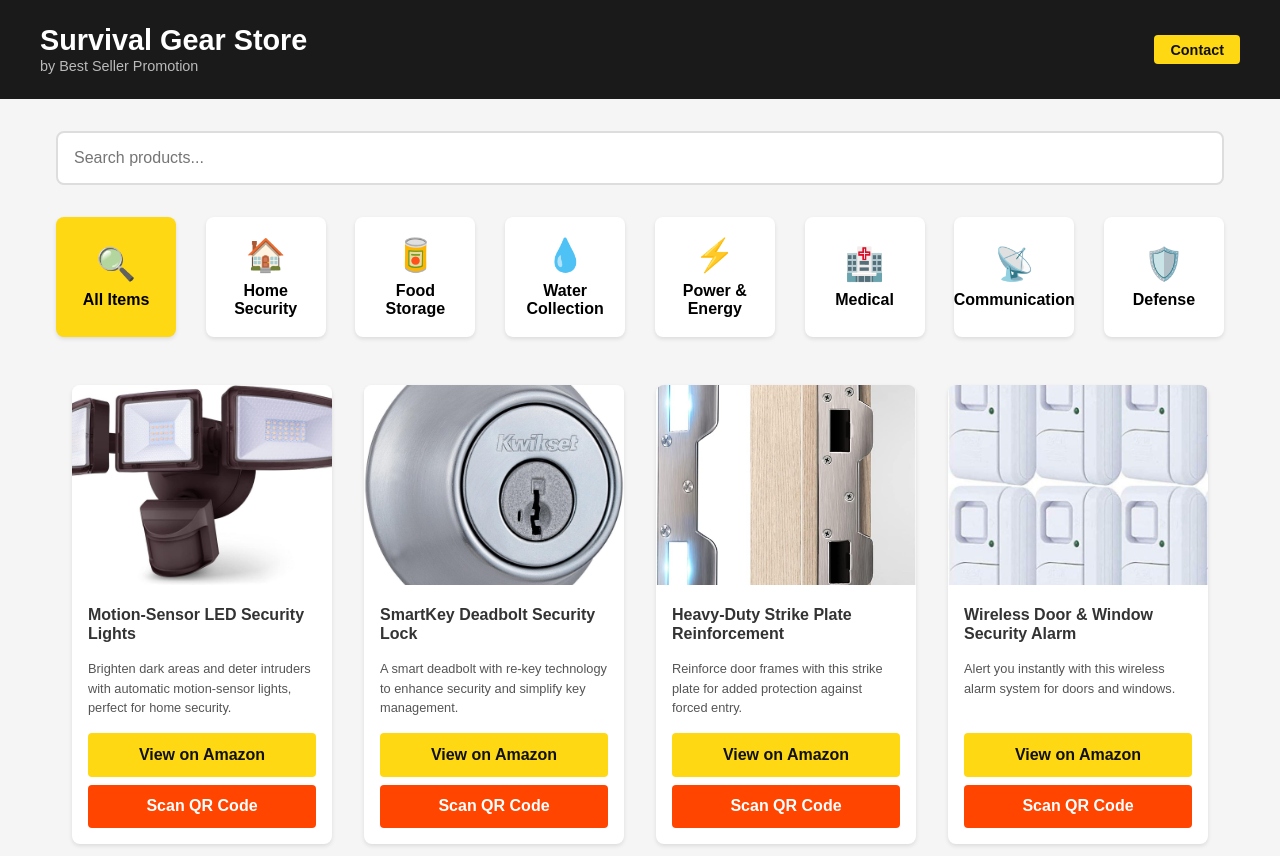
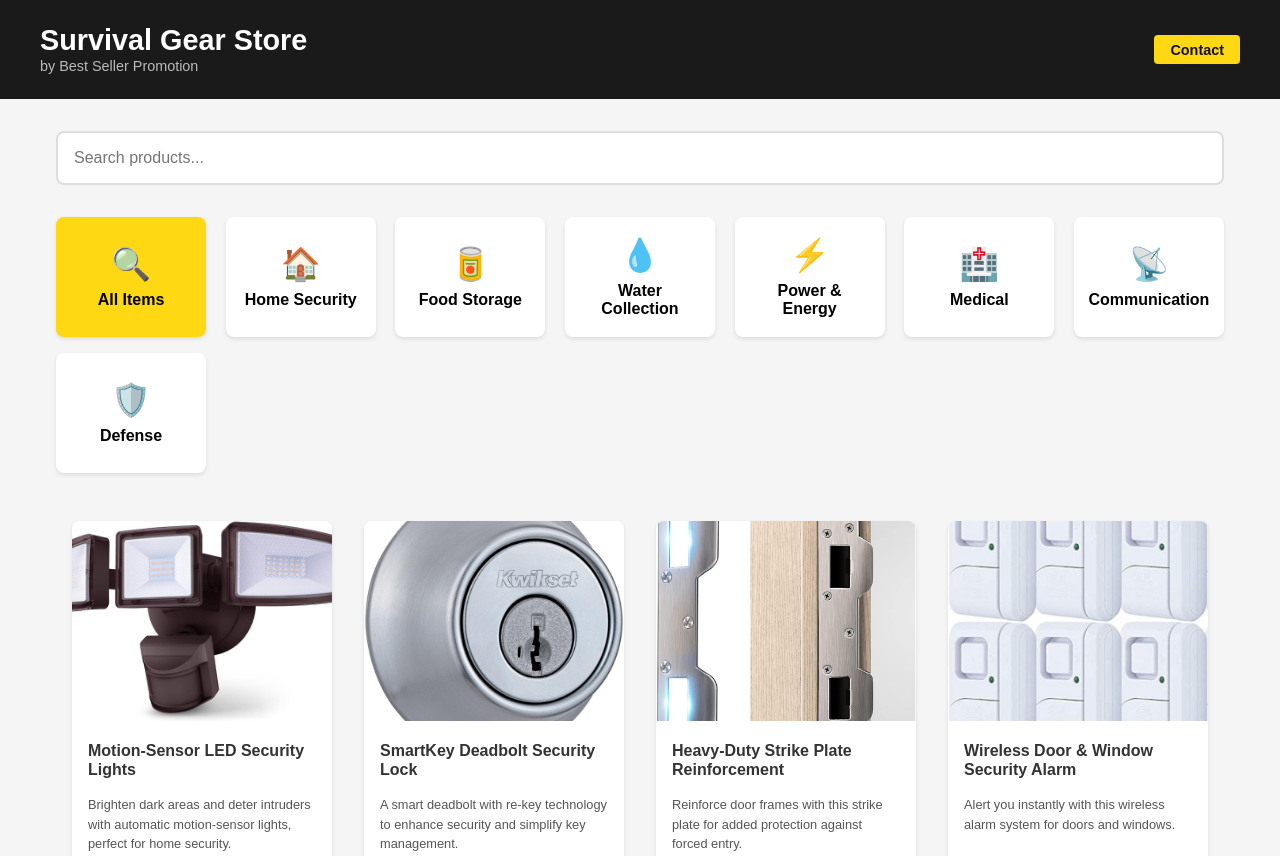
Before and after one commit to akumadem0n/website, a plain HTML site: page index.html in a window 1280 px wide. Shown: the top 856 px of the page. Drawn offline with Linux system fonts and the light colour scheme.

Commit message:
width category

```diff
--- a/index.html
+++ b/index.html
@@ -96,7 +96,7 @@
     cursor: pointer;
     transition: transform 0.2s;
     height: 120px; /* Set a consistent height */
-    width: 120px;  /* Set a consistent width */
+    width: 150px;  /* Set a consistent width */
     display: flex; /* Center content */
     flex-direction: column; /* Stack icon and text */
     justify-content: center; /* Center vertically */
```
